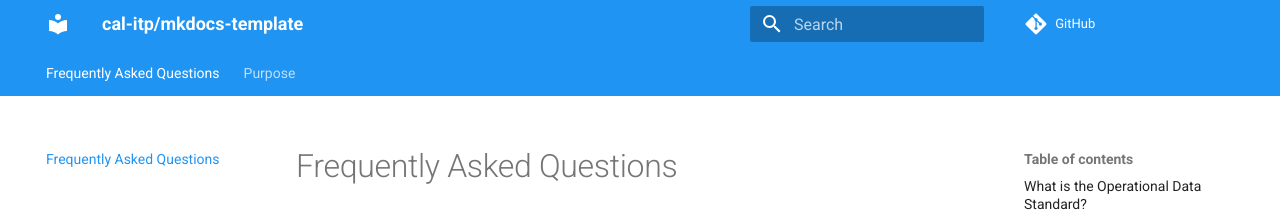
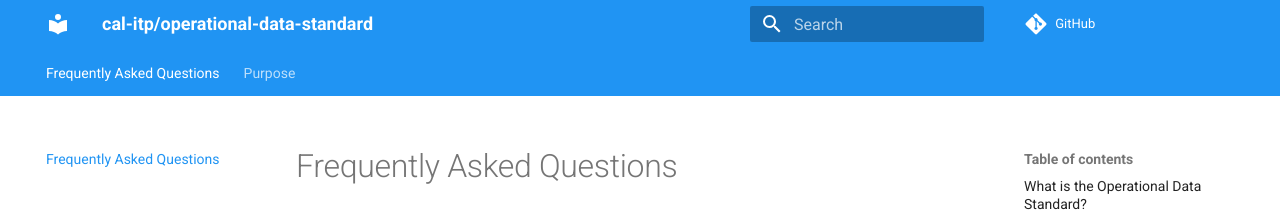
Before and after one commit to cal-itp/operational-data-standard, an MkDocs documentation site: the page built from docs/README.md, in a window 1280 px wide. Shown: the top 212 px of the page. Built offline with MkDocs 1.6.1 and Material for MkDocs 9.7.7, drawn with Linux system fonts in a browser that asks for light colours; nearby versions of some CDN libraries; comment, search, counter and statistics services are not loaded.

Commit message:
fix: rename repository from template default
fixes #1

```diff
--- a/mkdocs.yml
+++ b/mkdocs.yml
@@ -1,7 +1,7 @@
-site_name: "cal-itp/mkdocs-template"
-site_url: https://docs.calitp.org/mkdocs-template
-repo_url: https://github.com/cal-itp/mkdocs-template
-edit_uri: edit/dev/docs
+site_name: "cal-itp/operational-data-standard"
+site_url: https://docs.calitp.org/operational-data-standard
+repo_url: https://github.com/cal-itp/operational-data-standard
+edit_uri: edit/main/docs
 
 theme:
   name: material
```
Also changed, not shown: .devcontainer.json.
